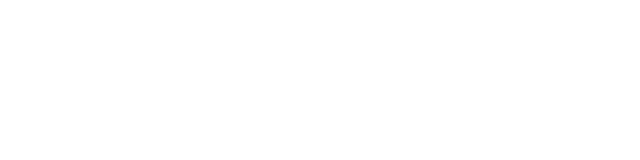
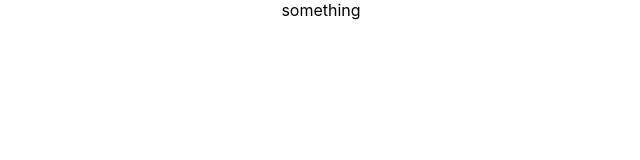
Before and after one commit to bw-potluck-planner-01/frontend, a React (Create React App) app: page /potluck/1 in a window 1280 px wide. Shown: the top 160 px of the page, without its empty margins (319-959 px from the left). Built offline with nearby package versions, Linux system fonts and the light colour scheme.

Commit message:
setup base potluck page

```diff
--- a/package.json
+++ b/package.json
@@ -6,6 +6,7 @@
     "@testing-library/jest-dom": "^5.14.1",
     "@testing-library/react": "^11.2.7",
     "@testing-library/user-event": "^12.8.3",
+    "axios": "^0.21.1",
     "react": "^17.0.2",
     "react-dom": "^17.0.2",
     "react-redux": "^7.2.4",
--- a/src/App.js
+++ b/src/App.js
@@ -1,6 +1,7 @@
 import './App.css';
-
-import {Switch, Route} from 'react-router-dom'
+import {Switch, Route} from 'react-router-dom';
+import {useState, useEffect} from 'react';
+import PotluckPage from './components/PotluckPage/PotluckPage';
 
 function App() {
   return (
@@ -24,9 +25,9 @@ function App() {
           {/* Insert potluck list here */}
 
         </Route>
-        <Route path='/potluck/id'>
+        <Route path='/potluck/:id'>
           {/* Insert potluck with item list here */}
-
+          <PotluckPage />
         </Route>
       </Switch>
 
--- /dev/null
+++ b/src/components/PotluckPage/PotluckPage.js
@@ -0,0 +1,23 @@
+import React from 'react';
+import { useState, useEffect } from 'react';
+import axios from 'axios';
+import {useParams} from 'react-router-dom';
+
+export default function PotluckPage(){
+    const params = useParams();
+    console.log(params);
+    const [potluckInfo, setPotluckInfo] = useState ({
+        Place: '',
+        Date: '',
+        Time: ''
+    });
+
+    useEffect( () => {
+        console.log(`the id of this page is ${params.id}`)
+    })
+
+    return(
+        <div>something</div>
+    )
+
+};
```
Also changed, not shown: 1 other file (tests, documents, lock files or other folders).
